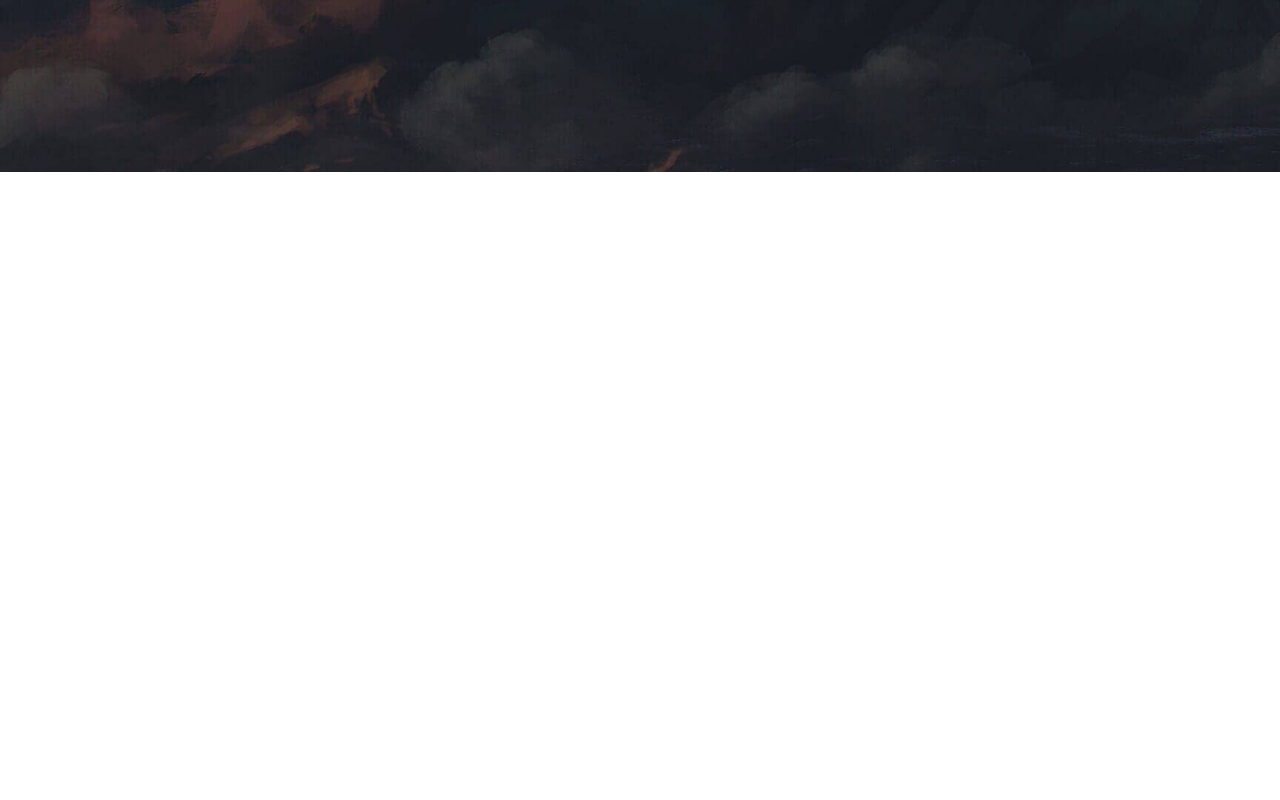
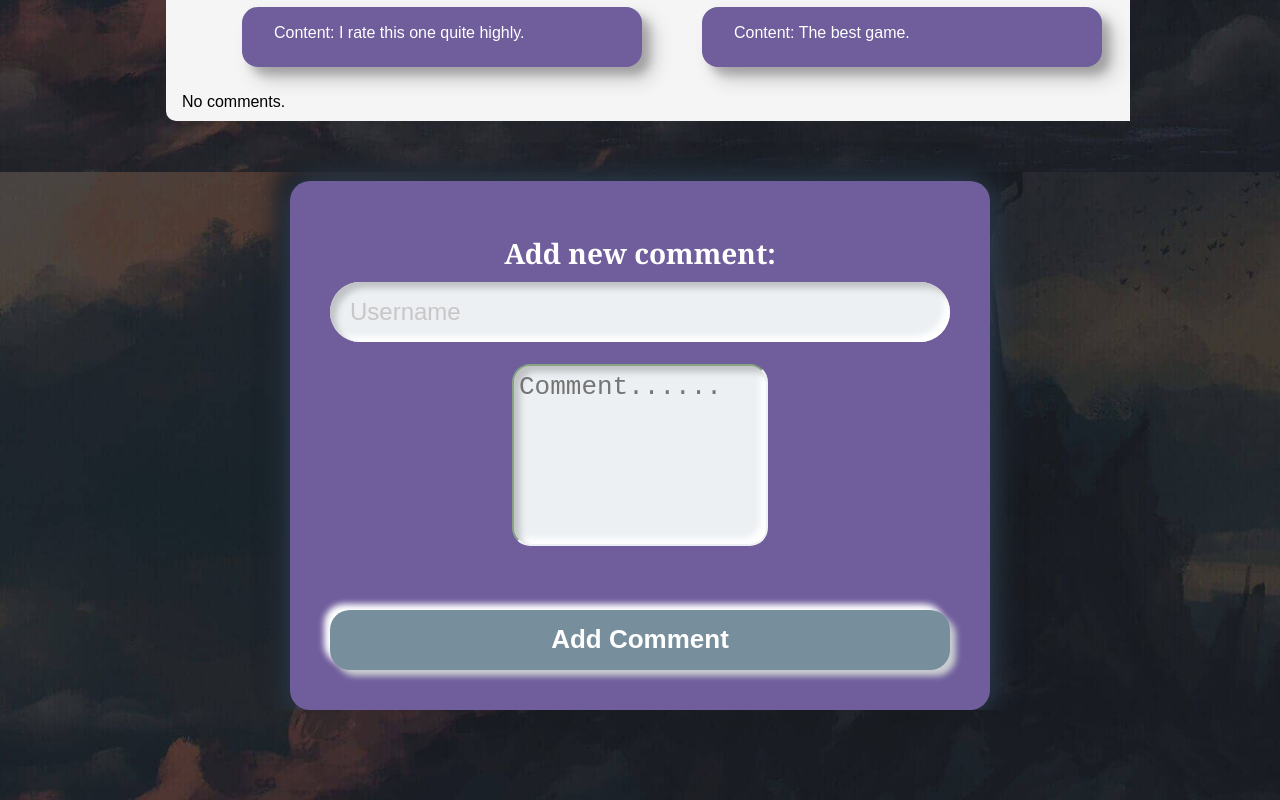
Before and after one commit to YordanDochev/SoftUni-React, a React (Vite) app in the folder Games-play-workshop/client/: page /game/1/details in a window 1280 px wide. Shown: the part 628-1428 px from the top of the page. Before the commit the page ends 800 px from the top, so only its background shows below. Built offline with nearby package versions, Linux system fonts and the light colour scheme; no server answers.

Commit message:
Add new comment

```diff
--- a/Games-play-workshop/client/src/components/details/GameDetails.jsx
+++ b/Games-play-workshop/client/src/components/details/GameDetails.jsx
@@ -2,15 +2,26 @@
 import { useParams } from "react-router-dom"
 
 import * as gameService from "../../services/gameService"
+import * as commentService from "../../services/commentService"
 
 export default function GameDetails() {
-    const {gameId} = useParams();
-    const [game,setGame] = useState({})
-    useEffect(()=>{
+    const { gameId } = useParams();
+    const [game, setGame] = useState({})
+    useEffect(() => {
         gameService.getOne(gameId)
             .then(setGame)
-    },[gameId])
+    }, [gameId])
+    const addComentHandler = async (e) => {
+        e.preventDefault();
 
+        const formData = new FormData(e.currentTarget)
+        const newComment = await commentService.create(
+            gameId,
+            formData.get('username'),
+            formData.get('comment'),
+        )
+        console.log(newComment);
+    }
     return (
         <section id="game-details">
             <h1>Game Details</h1>
@@ -27,11 +38,9 @@
                     {game.summary}
                 </p>
 
-                {/* <!-- Bonus ( for Guests and Users ) -->
                 <div className="details-comments">
                     <h2>Comments:</h2>
                     <ul>
-                        <!-- list all comments for current game (If any) -->
                         <li className="comment">
                             <p>Content: I rate this one quite highly.</p>
                         </li>
@@ -39,9 +48,8 @@
                             <p>Content: The best game.</p>
                         </li>
                     </ul>
-                    <!-- Display paragraph: If there are no games in the database -->
                     <p className="no-comment">No comments.</p>
-                </div> */}
+                </div>
 
                 {/* <!-- Edit/Delete buttons ( Only for creator of this game )  -->
                 <div className="buttons">
@@ -50,14 +58,14 @@
                 </div> */}
             </div>
 
-            {/* <!-- Add Comment ( Only for logged-in users, which is not creators of the current game ) -->
             <article className="create-comment">
                 <label>Add new comment:</label>
-                <form className="form">
+                <form className="form" onSubmit={addComentHandler}>
+                    <input type="text" placeholder="Username"  name="username"/>
                     <textarea name="comment" placeholder="Comment......"></textarea>
                     <input className="btn submit" type="submit" value="Add Comment" />
                 </form>
-            </article> */}
+            </article>
 
         </section>
     )
--- /dev/null
+++ b/Games-play-workshop/client/src/services/commentService.js
@@ -0,0 +1,12 @@
+import * as request from "../lib/request";
+
+const baseUrl = "http://localhost:3030/jsonstore/comments";
+
+export const create = async (gameId, username, text) => {
+  const newComment = await request.post(baseUrl, {
+    gameId,
+    username,
+    text,
+  });
+  return newComment;
+};
```
